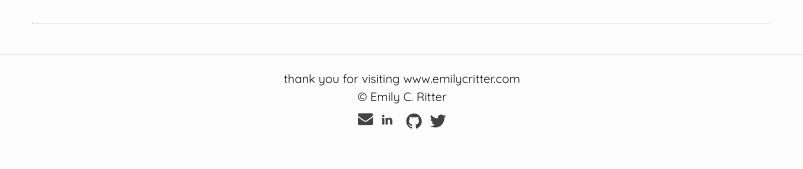
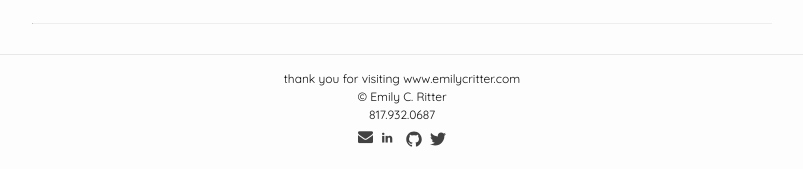
Before and after one commit to emilycritter/emilycritter.io, a Jekyll site: the page built from index.html, in a window 1280 px wide. Shown: the part 3589-3758 px from the top of the page, without its empty margins (238-1041 px from the left). Built offline with Jekyll 4.4.1, drawn with Linux system fonts in a browser that asks for light colours; nearby versions of some CDN libraries.

Commit message:
Add phone number

```diff
--- a/_includes/footer.html
+++ b/_includes/footer.html
@@ -3,6 +3,7 @@
   <div class="wrapper">
 
     <p>{{ site.description }}</p>
+    <p><a href="tel:8179320687">817.932.0687</a></p>
 
     <ul class="social-media-list">
       <li>
--- a/_sass/_layout.scss
+++ b/_sass/_layout.scss
@@ -176,6 +176,10 @@ h1, h2, h3, h4, h5, h6, p, li {
         text-align: center;
         padding: 0;
         margin: 0;
+        a {
+          text-decoration: none;
+          color: $text-color;
+        }
       }
       ul {
         display: flex;
```
